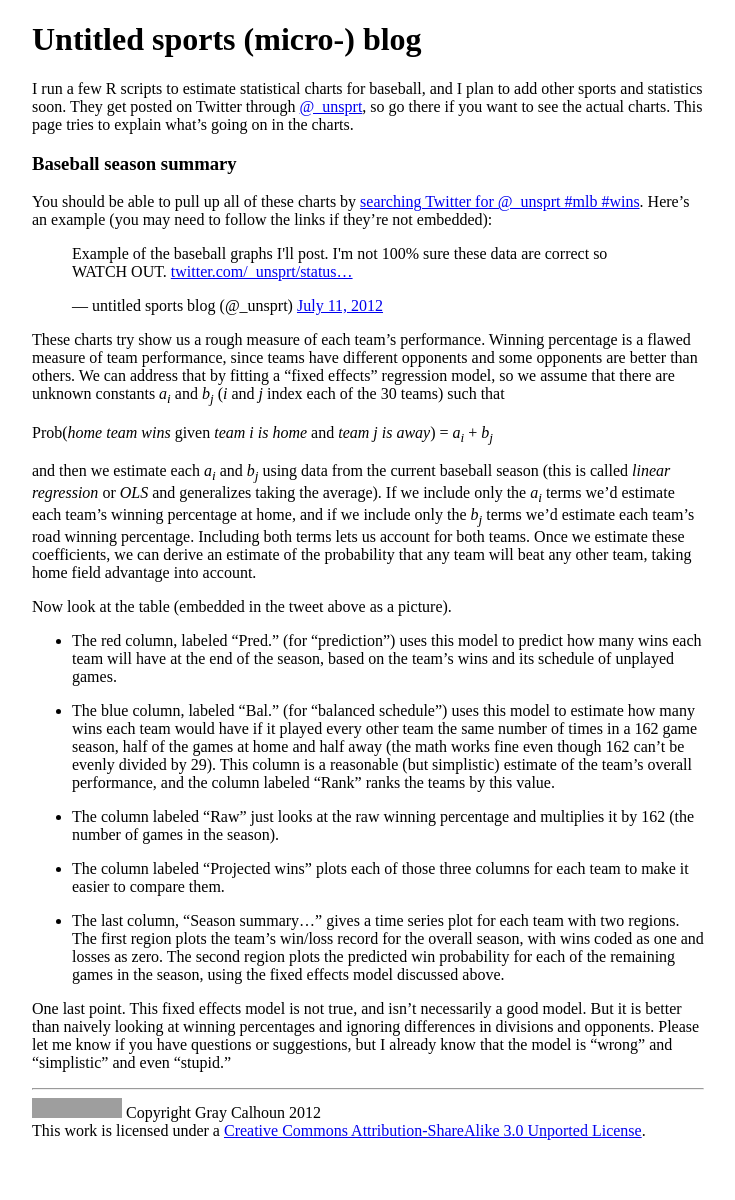
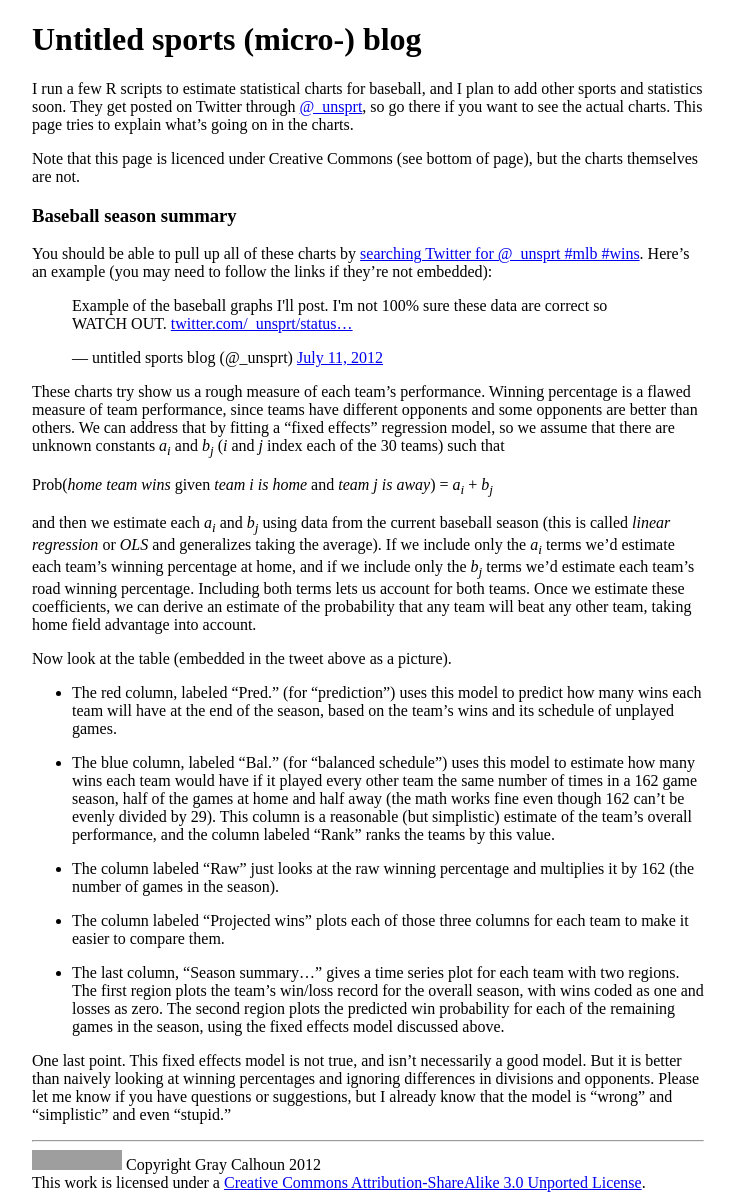
Before and after one commit to mmkuang/grayclhn.github.io, a Jekyll site: the page built from unsprt/index.md, in a window 1280 px wide. Shown: the whole page, without its empty margins (272-1007 px from the left). Built offline with Jekyll 4.4.1, drawn with Linux system fonts in a browser that asks for light colours; comment, search, counter and statistics services are not loaded; before the commit the page ends 1148 px from its top, so only the background shows below that; grey boxes are pictures that could not be loaded.

Commit message:
Clarified licensing for twitter charts

```diff
--- a/unsprt/index.md
+++ b/unsprt/index.md
@@ -8,6 +8,9 @@ I plan to add other sports and statistics soon. They get posted on Twitter
 through [@_unsprt](https://twitter.com/intent/user?screen_name=_unsprt),
 so go there if you want to see the actual charts. This page tries to explain
 what's going on in the charts.
+
+Note that this page is licenced under Creative Commons (see bottom of
+page), but the charts themselves are not.
 
 ### Baseball season summary
 
```
